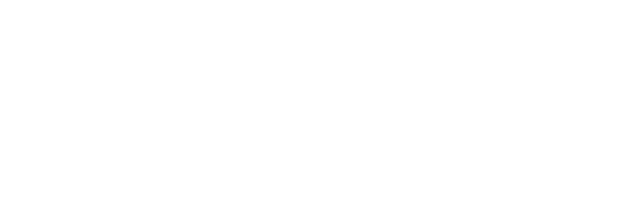
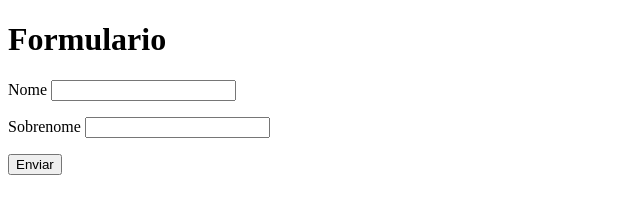
Before and after one commit to DanielJavaprogrammer/Curso-em-video, a plain HTML site: page html-css/modulo4/formularios/form.html in a window 1280 px wide. Shown: the whole page, without its empty margins (0-640 px from the left). Drawn offline with Linux system fonts and the light colour scheme.

Commit message:
Formularios feitos.

```diff
--- a/html-css/modulo4/formularios/form.html
+++ b/html-css/modulo4/formularios/form.html
@@ -8,7 +8,32 @@
 </head>
 
 <body>
+    <h1>Formulario</h1>
+    <form action="cadastro.php" method="post" autocomplete="off">
+        <div>
+            <label for="inome">Nome</label>
+            <!--O uso do label e melhor porque vincula o nome com o input de referencia.-->
+            <input type="text" name="nome" id="inome"></p>
+            <!--O uso do "name" se aplica melhor para o PHP e o "id" para o Java script-->
+        </div>
 
+        <div>
+            <label for="isobrenome">Sobrenome</label>
+            <input type="text" name="sobrenome" id="isobrenome"> </p>
+            <input type="submit" value="Enviar"> </p>
+            <!--Input Submit serve para "enviar os dados". O "value", seria apenas o nome que fica no botao criado neste input submit.-->
+        </div>
+    </form>
+
+    <!--
+        Usar method "get" quando os dados que serao enviados nao sao sensiveis. Nao usar para senhas, dados como cpf, rg.
+        Com o GET, o maximo de caractere e de 3000.
+    -->
+    <!--
+        Usar method "post" para esconder os dados da URL (mas da pra ver no devtools na aba network). Aceita mais de 3000 caracteres.
+        Nao usar para dados sensiveis tambem. Necessario aprender criptografia de dados com HTTPs.
+        Para envio de arquivos, tabmbem usa o method="Post"
+    -->
 </body>
 
 </html>
```
Also changed, not shown: html-css/modulo4/formularios/form01.html (added, +37 -0 lines).
